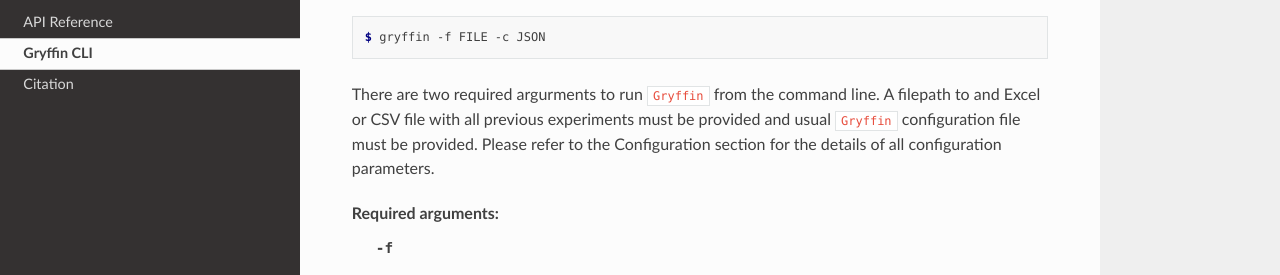
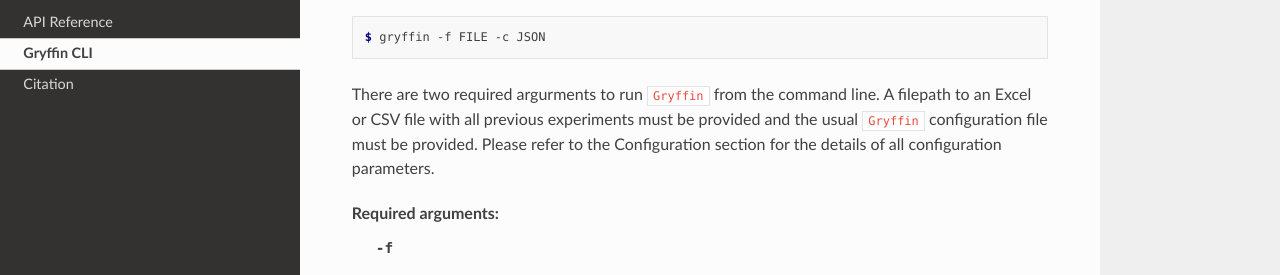
Before and after one commit to aspuru-guzik-group/gryffin, a Sphinx documentation site: the page built from docs/source/cli_documentation.rst, in a window 1280 px wide and 900 px high. Shown: the part 218-493 px from the top of the window. Built offline with Sphinx 7.4.7 and the Read the Docs theme 2.0.0, drawn with Linux system fonts in a browser that asks for light colours.

```diff
--- a/docs/source/cli_documentation.rst
+++ b/docs/source/cli_documentation.rst
@@ -8,7 +8,7 @@ Gryffin CLI
     $ gryffin -f FILE -c JSON
 
 
-There are two required argurments to run ``Gryffin`` from the command line. A filepath to and Excel or CSV file with all previous experiments must be provided and usual ``Gryffin`` configuration file must be provided. Please refer to the Configuration section for the details of all configuration parameters.
+There are two required argurments to run ``Gryffin`` from the command line. A filepath to an Excel or CSV file with all previous experiments must be provided and the usual ``Gryffin`` configuration file must be provided. Please refer to the Configuration section for the details of all configuration parameters.
 
 Required arguments:
   -f                Excel/CSV file with all previous experiments.
--- a/setup.py
+++ b/setup.py
@@ -50,7 +50,7 @@ setup(name='matter-gryffin',
       zip_safe=False,
       tests_require=['pytest'],
       install_requires=['numpy', 'sqlalchemy', 'rich', 'pandas', 'matter-chimera',
-                        'tensorflow>=2.3.0', 'tensorflow-probability>=0.11'],
+                        'tensorflow>=2.3.0', 'tensorflow-probability>=0.11, deap'],
       python_requires=">=3.7",
       ext_modules=ext_modules,
       entry_points={"console_scripts": ["gryffin = gryffin.cli:entry_point"]}
```
Also changed, not shown: docs/source/tutorials/advanced_usage.ipynb, docs/source/tutorials/basic_usage.ipynb.
